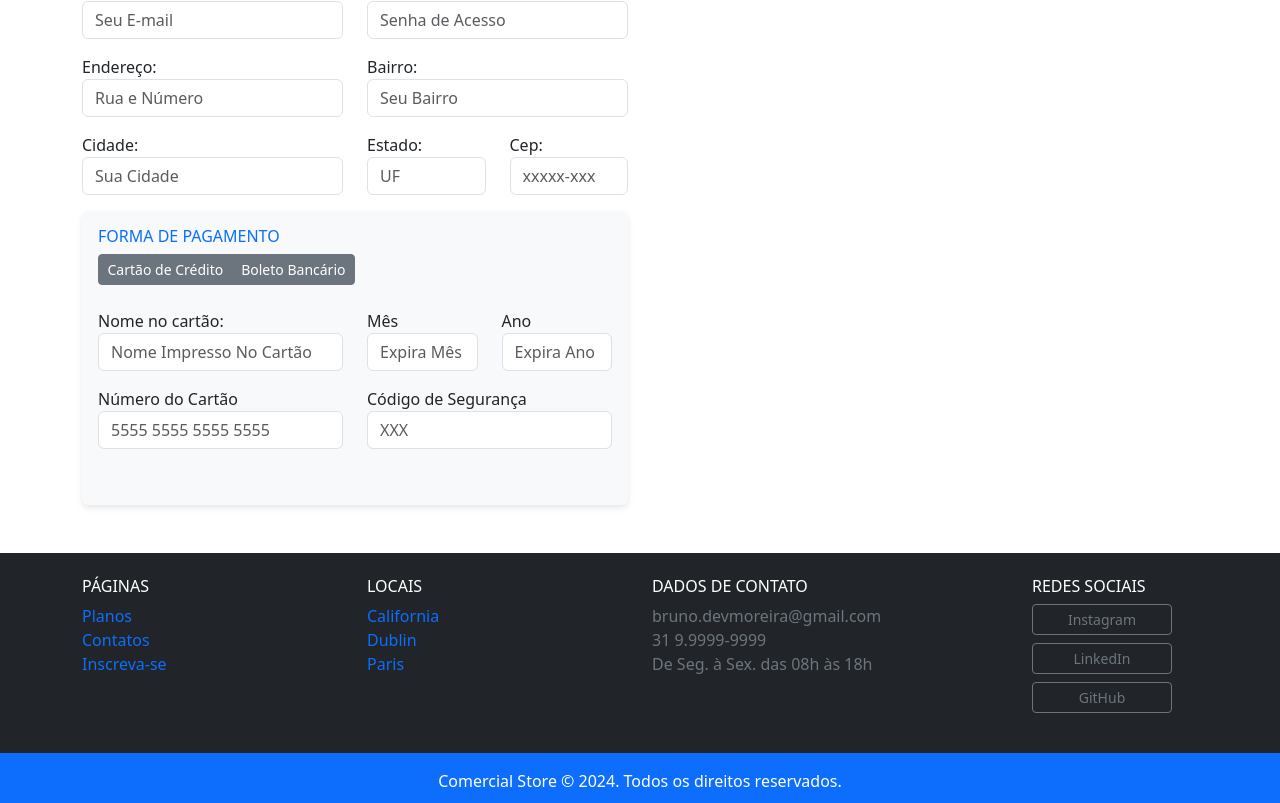
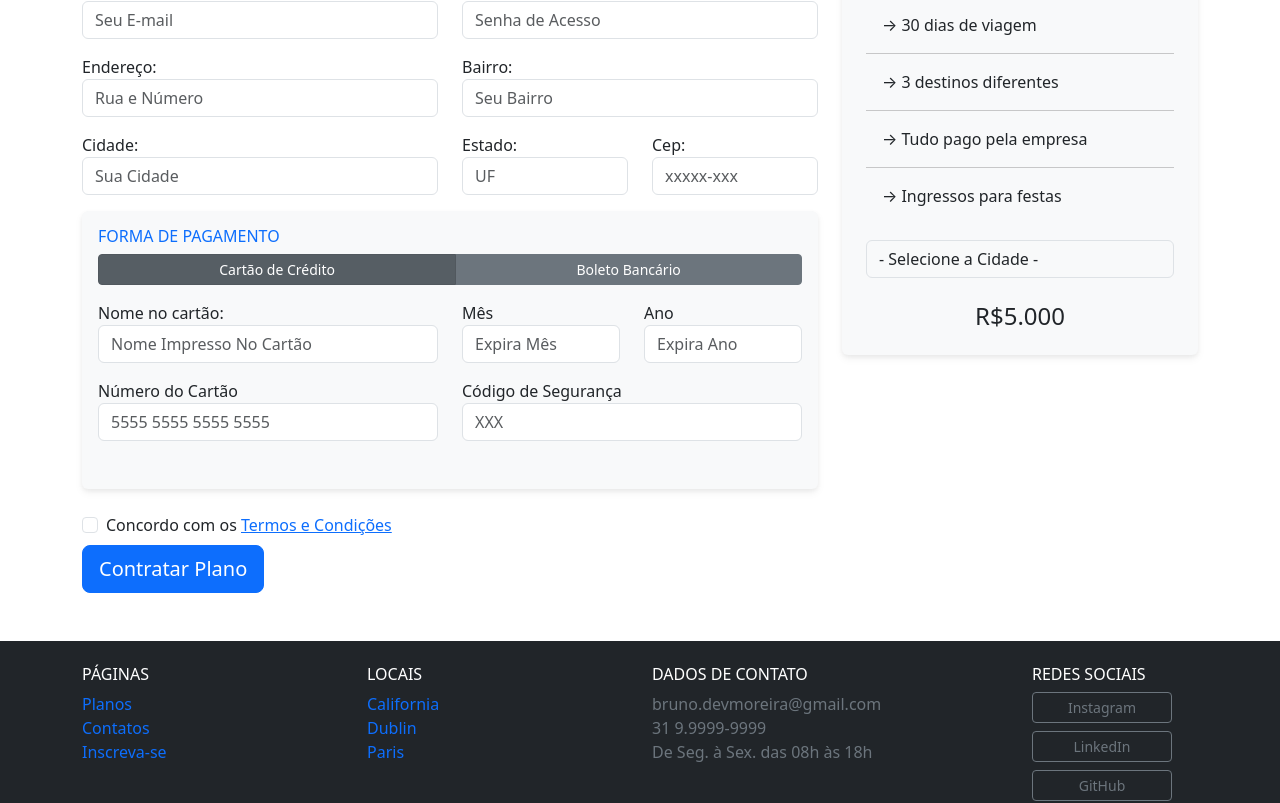
Before and after one commit to bmoreira1/bootstrap, a plain HTML site: page pages/inscricao.html in a window 1280 px wide. Shown: the part 391-1194 px from the top of the page. Drawn offline with nearby package versions, Linux system fonts and the light colour scheme.

Commit message:
site finalizado

```diff
--- a/pages/inscricao.html
+++ b/pages/inscricao.html
@@ -103,48 +103,89 @@
 
                 <div class="bg-light rounded box-shadow p-3">
                     <h2 class="h6 text-primary">FORMA DE PAGAMENTO</h2>
-                    <nav class="nav btn-group col-6" id="formaPagamento" role="tablist">
-                        <button type="button" class="btn btn-secondary btn-sm" id="navCartaoTab" data-bs-toggle="tab" aria-selected="true" >
+                    <nav class="nav btn-group col-12" id="formaPagamento" role="tablist">
+                        <button type="button" class="btn btn-secondary btn-sm active" id="navCartaoTab" data-bs-toggle="tab" href="#navCartao" aria-selected="true" role="tab" aria-controls="navCartao">
                             Cartão de Crédito
                         </button>
-                        <button type="button" class="btn btn-secondary btn-sm" id="navBoletoTab" data-bs-toggle="tab" aria-selected="true">
+                        <button type="button" class="btn btn-secondary btn-sm" id="navBoletoTab" data-bs-toggle="tab" href="#navBoleto" role="tab" aria-controls="navBoleto">
                             Boleto Bancário
                         </button>
                     </nav>
-
-                    <div class="row my-4">
-                        <div class="mb-3 col-md-6">
+                    <div class="tab-content" id="nav-tabContent">
+                        <div class="tab-pane fade show active" id="navCartao" role="tabpanel" aria-labelledby="nav-cartao-tab">
+                            <form class="row my-3">
+                                <div class="mb-3 col-lg-6">
                                     <label for="nomeCartao">Nome no cartão:</label>
                                     <input type="text" class="form-control" name="nomeCartao" id="nomeCartao" placeholder="Nome Impresso No Cartão">
                                 </div>
-                        <div class="mb-3 col-lg-3">
+                                <div class="mb-3 col-lg-3 col-sm-6">
                                     <label for="mesExpiracao">Mês</label>
                                     <input type="text" class="form-control" name="mesExpiracao" id="mesExpiracao" placeholder="Expira Mês">
                                 </div>
-                        <div class="mb-3 col-lg-3">
+                                <div class="mb-3 col-lg-3 col-sm-6">
                                     <label for="anoExpiracao">Ano</label>
-                            <input type="text" class="form-control" name="anoExpiracao" id="anoExpiracao" placeholder="Expira Ano">
+                                    <input type="number" class="form-control" name="anoExpiracao" id="anoExpiracao" placeholder="Expira Ano">
                                 </div>
 
-                        <div class="mb-3 col-md-6">
+                                <div class="mb-3 col-lg-6 col-sm-6">
                                     <label for="numeroCartao">Número do Cartão</label>
                                     <input type="number" class="form-control" name="numeroCartao" id="numeroCartao" placeholder="5555 5555 5555 5555">
                                 </div>
-                        <div class="mb-3 col-md-6">
+                                <div class="mb-3 col-lg-6 col-sm-6">
                                     <label for="numeroCartao">Código de Segurança</label>
                                     <input type="number" class="form-control" name="numeroCartao" id="numeroCartao" placeholder="XXX">
+                                </div>
+                            </form>
+                        </div>
+                        <!--Boleto-->
+                        <div class="row my-3 tab-pane fade" id="navBoleto" role="tabpanel" aria-labelledby="nav-boleto-tab">
+                            <h2 class="h6 text-secondary">Clique em contratar plano que enviaremos um boleto para seu e-mail.</h2>
+                        </div>
+                    </div>
+                </div>
+
+                <div class="form-check mt-4">
+                    <input type="checkbox" class="form-check-input" value="" name="checkboxTermos" id="checkboxTermos">
+                    <label for="checkboxTermos" class="form-check-label">Concordo com os <a href="#">Termos e Condições</a></label>
+                </div>
+                <div class="mt-2">
+                    <button type="submit" class="btn btn-primary btn-lg" name="contratarPlano" id="contratarPlano">
+                        Contratar Plano
+                    </button>
+                </div>
+            </div>
+
+            <div class="col-md-4 mx-auto order-first order-md-1 mb-5">
+                <h2 class="h6 text-primary">PLANO ESCOLHIDO</h2>
+                <div class="bg-light rounded p-4 box-shadow">
+                    <h2>Gold</h2>
+                    <ul class="list-unstyled lista-plano">
+                        <li>→ 30 dias de viagem</li>
+                        <li>→ 3 destinos diferentes</li>
+                        <li>→ Tudo pago pela empresa</li>
+                        <li>→ Ingressos para festas</li>
+                    </ul>
+                    <form action="">
+                        <div class="mb-3">
+                            <select class="form-control bg-light" name="input-cidade" id="input-cidade">
+                                <option value="">- Selecione a Cidade -</option>
+                                <option value="">California</option>
+                                <option value="">Dublin</option>
+                                <option value="">París</option>
+                            </select>
+                        </div>
+                    </form>
+
+                    <div class="row mt-4 align-items-center">
+                        <div class="col-lg text-center">
+                            <span class="h4">R$5.000</span>
                         </div>
                     </div>
                 </div>
             </div>
-            <div class="col-md">
-
         </div>
     </div>
-
-    </div>
 </section>
-
 
 <!-- footer -->
 
```
Also changed, not shown: index.html (+3 -3 lines), javaScript/scripts.js (+7 -0 lines), pages/contato.html (+4 -9 lines), pages/galeria.html (+1 -1 lines), pages/planos.html (+5 -5 lines), img/teste.jpg (deleted), img/teste2.jpg (deleted), img/voo-de-aviao.svg (deleted). Lines whose indentation alone changed are shown as unchanged.
